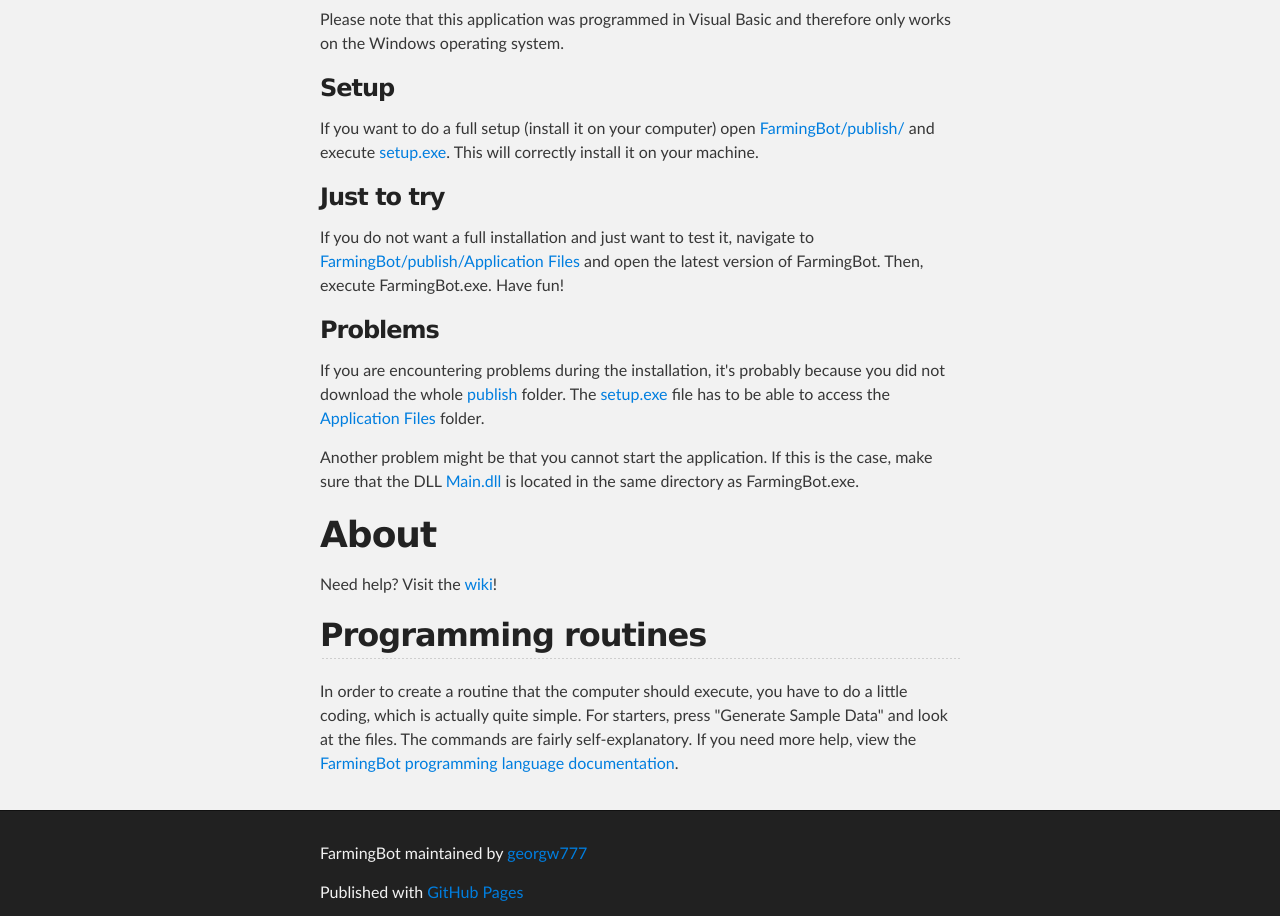
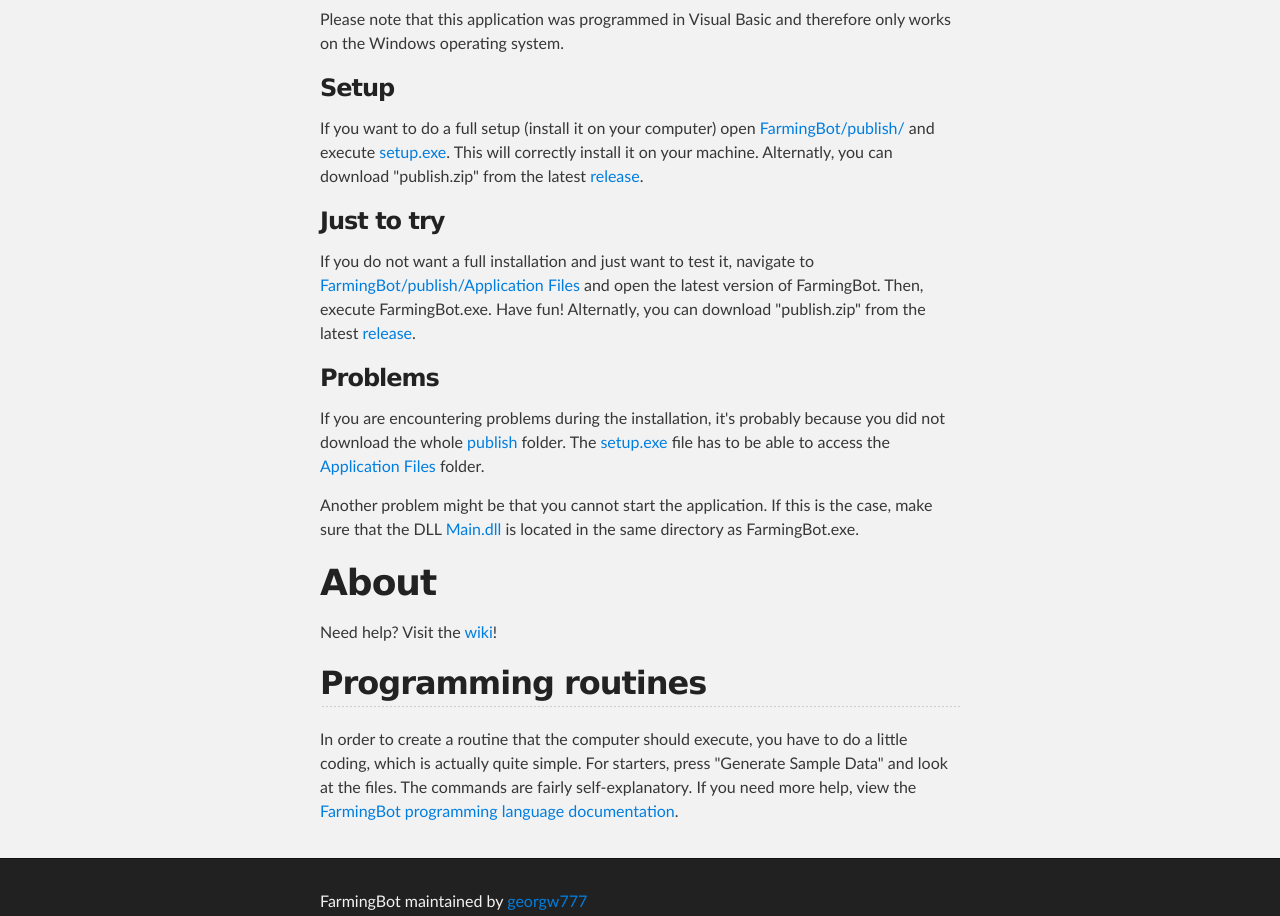
Before and after one commit to georg-wolflein/FarmingBot, a plain HTML site: page index.html in a window 1280 px wide. Shown: the part 1187-2103 px from the top of the page. Drawn offline with Linux system fonts and the light colour scheme.

```diff
--- a/index.html
+++ b/index.html
@@ -55,12 +55,12 @@ I am going to add a feature so that you can record the routines by actually doin
 <h3>
 <a name="setup" class="anchor" href="#setup"><span class="octicon octicon-link"></span></a>Setup</h3>
 
-<p>If you want to do a full setup (install it on your computer) open <a href="FarmingBot/publish/">FarmingBot/publish/</a> and execute <a href="FarmingBot/publish/setup.exe">setup.exe</a>. This will correctly install it on your machine. </p>
+<p>If you want to do a full setup (install it on your computer) open <a href="FarmingBot/publish/">FarmingBot/publish/</a> and execute <a href="FarmingBot/publish/setup.exe">setup.exe</a>. This will correctly install it on your machine. Alternatly, you can download "publish.zip" from the latest <a href="https://github.com/georgw777/FarmingBot/releases">release</a>. </p>
 
 <h3>
 <a name="just-to-try" class="anchor" href="#just-to-try"><span class="octicon octicon-link"></span></a>Just to try</h3>
 
-<p>If you do not want a full installation and just want to test it, navigate to <a href="FarmingBot/publish/Application%20Files">FarmingBot/publish/Application Files</a> and open the latest version of FarmingBot. Then, execute FarmingBot.exe. Have fun!</p>
+<p>If you do not want a full installation and just want to test it, navigate to <a href="FarmingBot/publish/Application%20Files">FarmingBot/publish/Application Files</a> and open the latest version of FarmingBot. Then, execute FarmingBot.exe. Have fun! Alternatly, you can download "publish.zip" from the latest <a href="https://github.com/georgw777/FarmingBot/releases">release</a>. </p>
 
 <h3>
 <a name="problems" class="anchor" href="#problems"><span class="octicon octicon-link"></span></a>Problems</h3>
```
Also changed, not shown: params.json (+1 -1 lines).
